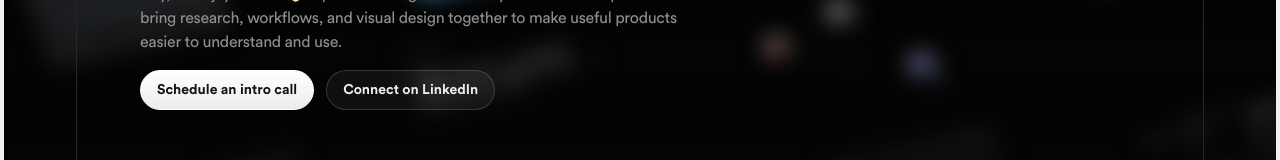
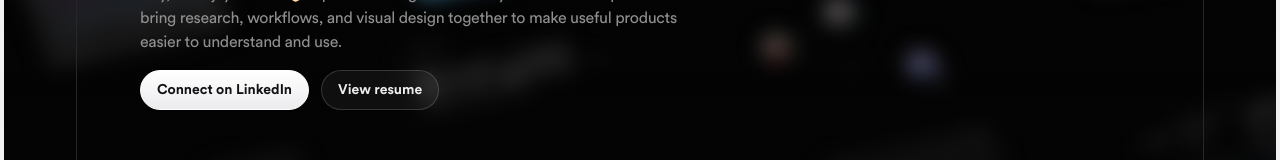
Before and after one commit to vijaysaiwal223/Personal-Portfolio-2026, a Next.js app: page / in a window 1280 px wide. Shown: the part 354-514 px from the top of the page. Built offline with nearby package versions, Linux system fonts and the light colour scheme; no server answers.

Commit message:
Update hero CTAs and resume

```diff
--- a/components/home/HomeHero.tsx
+++ b/components/home/HomeHero.tsx
@@ -66,11 +66,11 @@ export default function HomeHero() {
             Hey, I’m Vijay Saiwal 👋🏻 A product designer with 4+ years of SaaS experience. I bring research, workflows, and visual design together to make useful products easier to understand and use.
           </p>
           <div className="flex flex-wrap items-center gap-3" aria-label="Connect with Vijay">
-            <ActionLink variant="primary" href={links.bookCall} target="_blank" rel="noopener noreferrer">
-              Schedule an intro call
+            <ActionLink variant="primary" href={links.linkedIn} target="_blank" rel="noopener noreferrer">
+              Connect on LinkedIn
             </ActionLink>
-            <ActionLink variant="secondary" href={links.linkedIn} target="_blank" rel="noopener noreferrer">
-              Connect on LinkedIn
+            <ActionLink variant="secondary" href="/vijay-saiwal-resume.pdf" target="_blank" rel="noopener noreferrer">
+              View resume
             </ActionLink>
           </div>
         </div>
```
Also changed, not shown: 2 other files (tests, documents, lock files or other folders).
